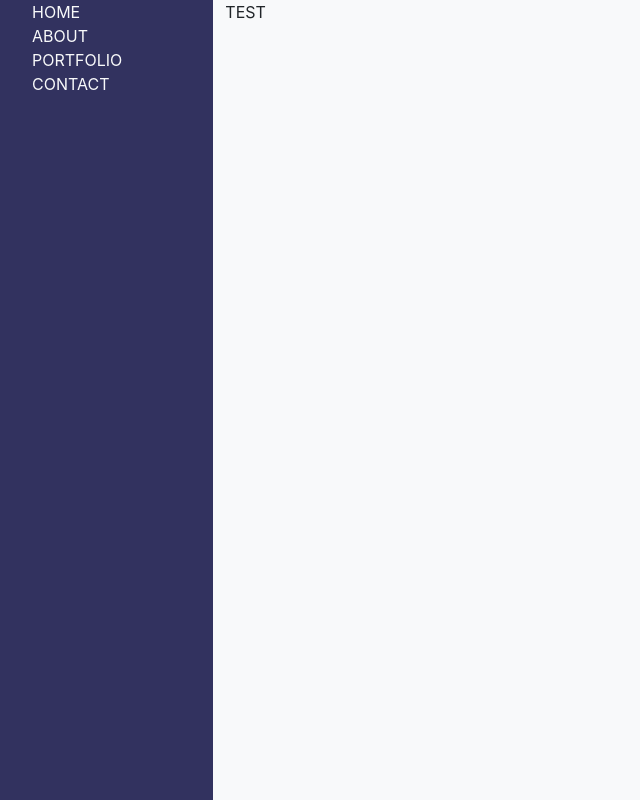
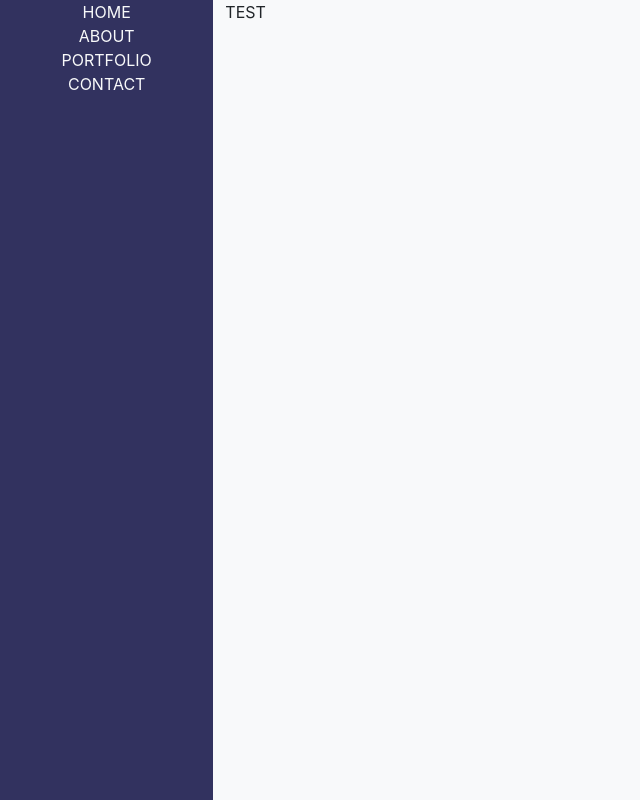
Before and after one commit to Dulatto/react-portfolio-website, a React (Create React App) app: page / in a window 1280 px wide. Shown: the whole page, without its empty margins (0-640 px from the left). Built offline with nearby package versions, Linux system fonts and the light colour scheme.

Commit message:
menu style

```diff
--- a/src/App.css
+++ b/src/App.css
@@ -4,6 +4,7 @@
 }
 .menu-style {
   width: 100%;
+  padding-left: 0rem;
 }
 .menu-style li {
   list-style-type: none;
--- a/src/Views/Menu.js
+++ b/src/Views/Menu.js
@@ -3,10 +3,10 @@ import menu from '../data';
 
 function Menu(props) {
     return (
-        <ul className='menu-style'>
+        <ul className='menu-style '>
             {menu.map(item => {
                 return (
-                    <li key={item.id} className='text-light'>
+                    <li key={item.id} className='text-light d-flex justify-content-center'>
                         {item.name}
                     </li>
                 )
```
